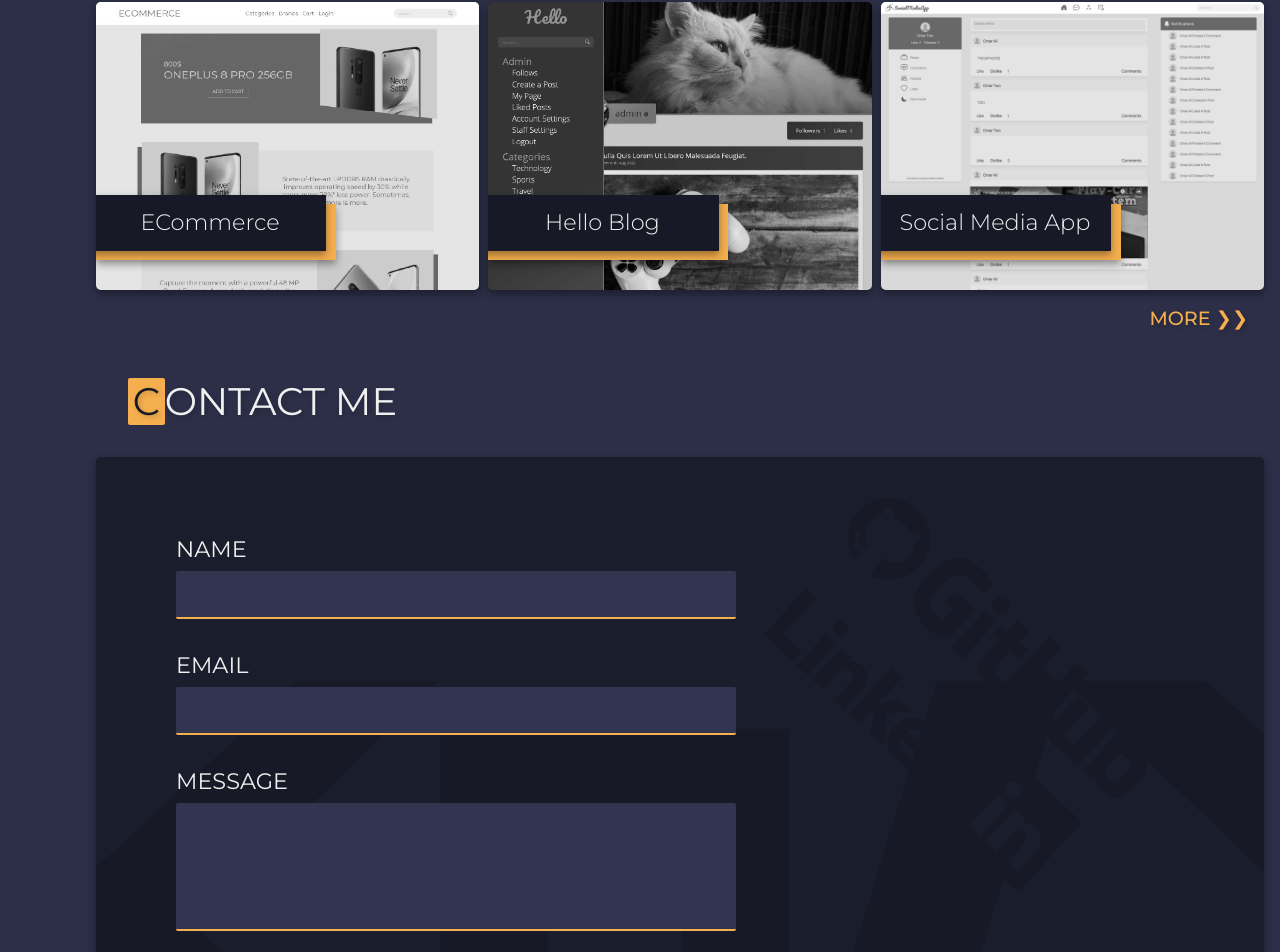
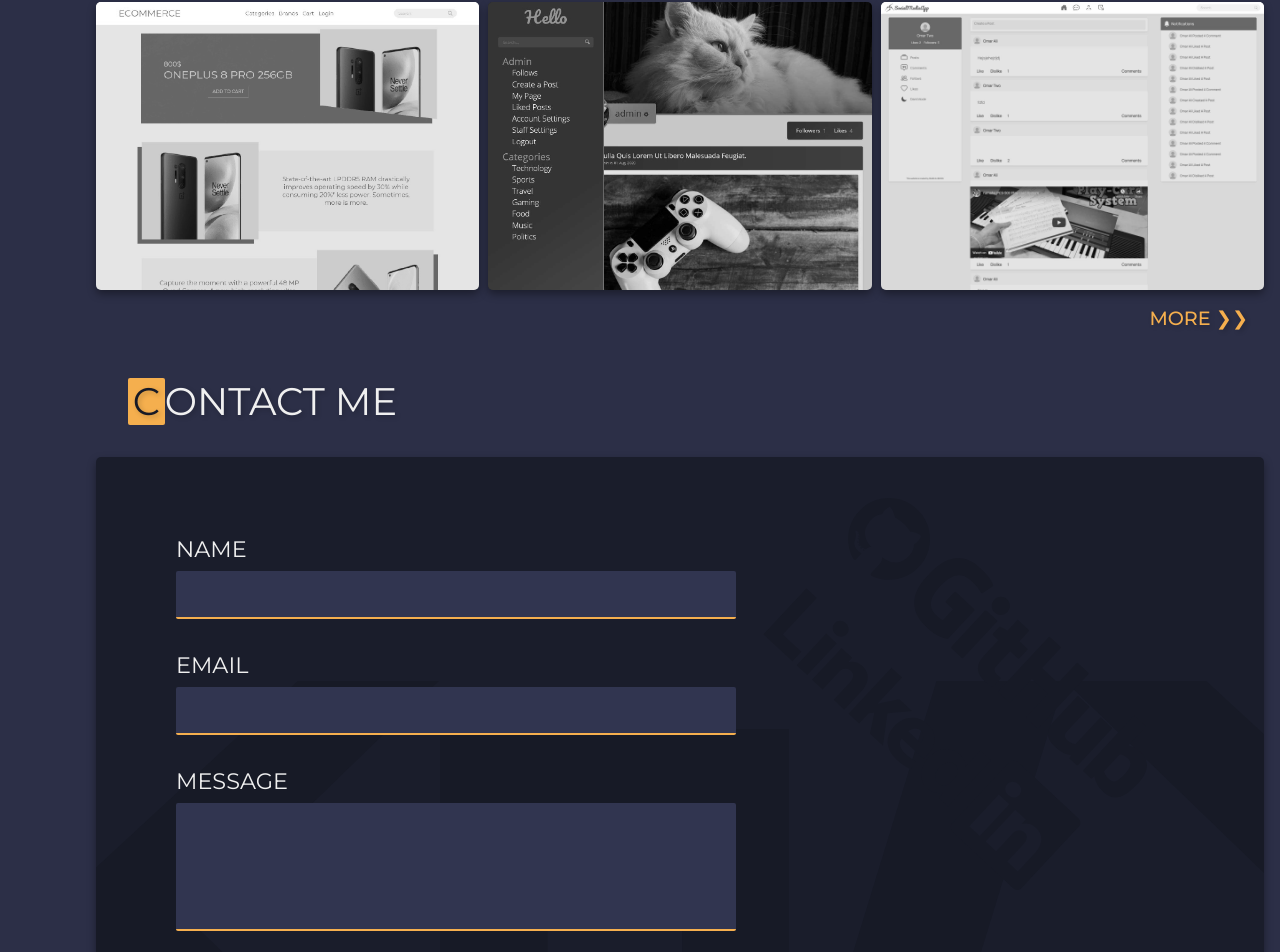
Before and after one commit to or1995/my-portfolio, a Vue app: page / in a window 1280 px wide. Shown: the part 1532-2484 px from the top of the page. Built offline with nearby package versions, Linux system fonts and the light colour scheme; a web font is replaced by a local one.

Commit message:
added vuex - fix

```diff
--- a/src/pages/Home/components/Projects.vue
+++ b/src/pages/Home/components/Projects.vue
@@ -2,17 +2,9 @@
     <div class="projects">
         <section-title text="projects"></section-title>
         <div class="cards">
-            <projects-project title="ECommerce" prism>
-                <img class="projectimg" src="../../../assets/projectspics/ecommerce2.jpg" alt="Ecommerce"/>
-                <img class="projectimgheader" src="../../../assets/projectspics/ecommerce2header.jpg" alt="Ecommerce"/>
-            </projects-project>
-            <projects-project title="Hello Blog" prism>
-                <img class="projectimg" src="../../../assets/projectspics/hello.jpg" alt="Hello Blog"/>
-                <img class="projectimgheader height" src="../../../assets/projectspics/helloheader.jpg" alt="Hello Blog"/>
-            </projects-project>
-            <projects-project title="Social Media App" prism>
-                <img class="projectimg" src="../../../assets/projectspics/social.jpg" alt="Social Media App"/>
-                <img class="projectimgheader" src="../../../assets/projectspics/socialheader.jpg" alt="Social Media App"/>
+            <projects-project v-for="project in homeProjects" :key="project.name" :title="project.name" hidetitle prism class="left">
+                <img class="projectimg" :src="require('../../../assets/projectspics/' + project.projectImage + '.jpg')" :alt="project.name"/>
+                <img class="projectimgheader" :class="project.height ? 'height' : null" :src="require('../../../assets/projectspics/' + project.projectHeaderImage + '.jpg')" :alt="project.name"/>
             </projects-project>
         </div>
         <router-link to="projects" class="morelink">MORE <span>&#10095;&#10095;</span></router-link>
@@ -24,6 +16,11 @@ import ProjectsProject from '../../../components/pages/projects/Project.vue';
 export default {
     components: {
         ProjectsProject
+    },
+    computed: {
+        homeProjects() {
+            return this.$store.getters.homeProjects;
+        }
     }
 }
 </script>
```
Also changed, not shown: 2 other files (tests, documents, lock files or other folders).
